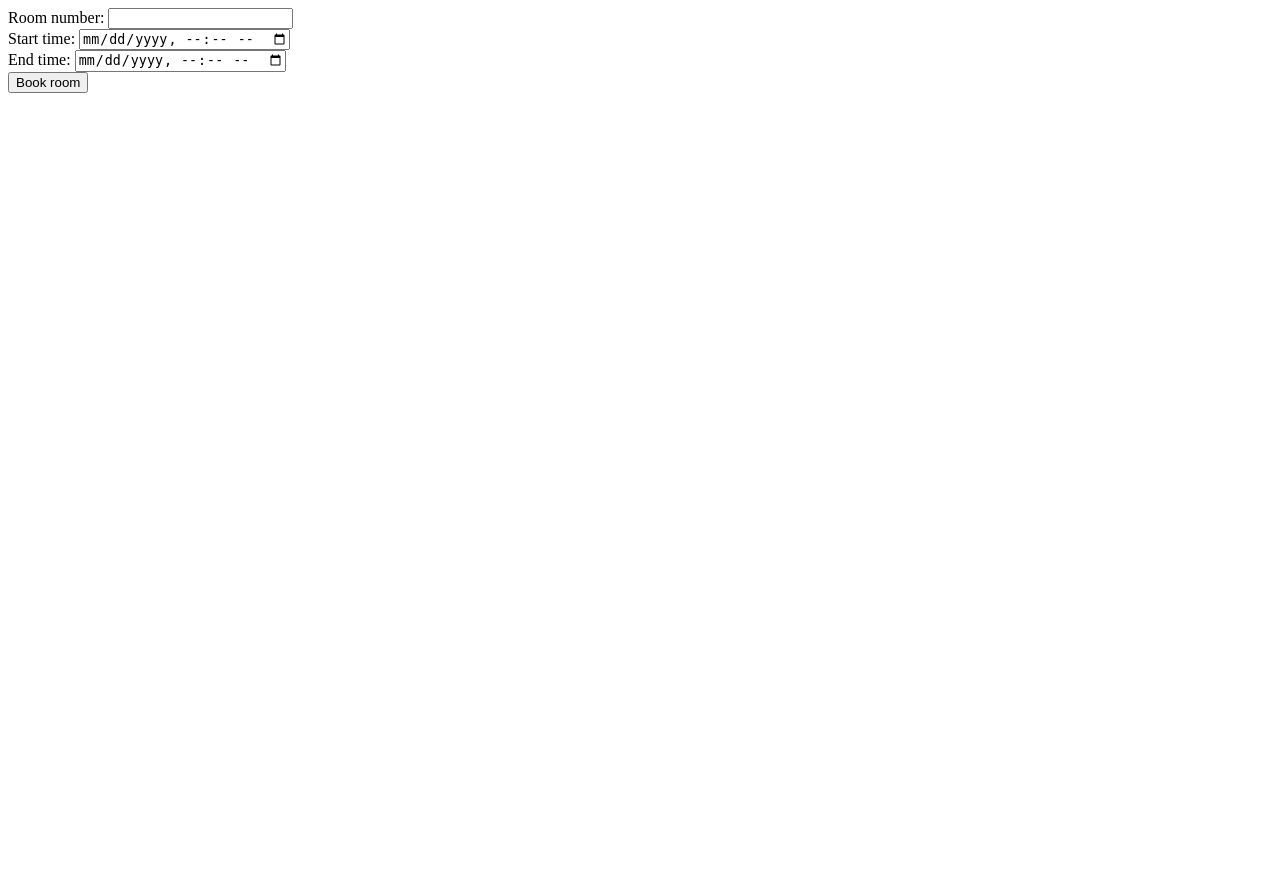
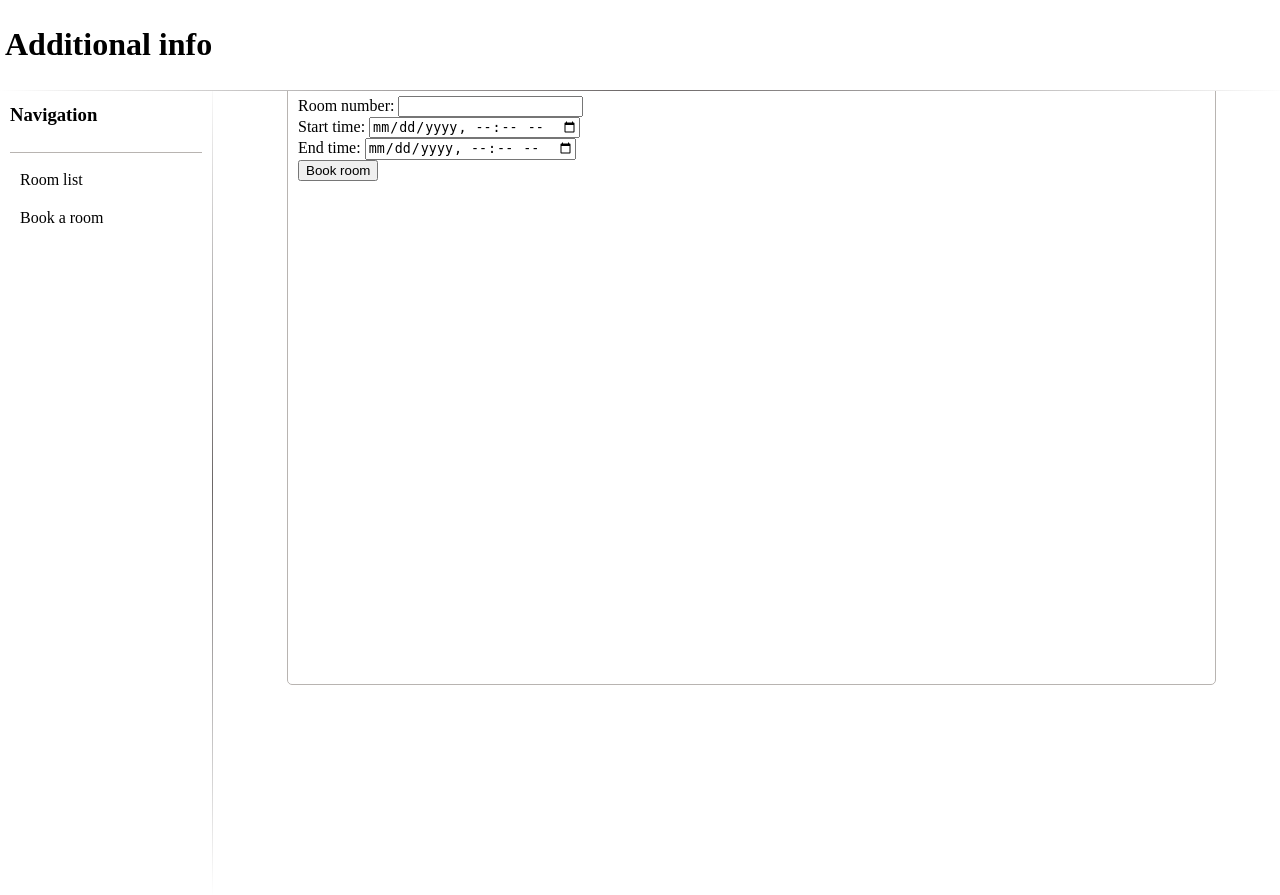
Before and after one commit to ProstoMakcc/booking, a Django app: page /book/ in a window 1280 px wide. Before the commit the page ends 93 px from the top, so only its background shows below. Run offline with Django 5.2, Linux system fonts and the light colour scheme.

Commit message:
Added static folder and some style

```diff
--- a/core/settings.py
+++ b/core/settings.py
@@ -117,6 +117,10 @@ USE_TZ = True
 # https://docs.djangoproject.com/en/5.1/howto/static-files/
 
 STATIC_URL = 'static/'
+STATICFILES_DIRS = [
+    BASE_DIR / "static",
+]
+STATIC_ROOT = BASE_DIR / "staticfiles"
 
 # Default primary key field type
 # https://docs.djangoproject.com/en/5.1/ref/settings/#default-auto-field
--- /dev/null
+++ b/static/css/style.css
@@ -0,0 +1,82 @@
+html {
+    height: 100%;
+}
+
+body {
+    padding-top: 75px;
+    display: flex;
+    flex-direction: row;
+    margin: 0;
+    background-repeat: no-repeat;
+    background-attachment: fixed;
+    height: 100vh;
+}
+
+.room {
+    border: 1px solid #b8b4b1;
+    border-radius: 5px;
+    padding: 10px;
+    margin: 10px;
+    height: 300px;
+    width: 310px;
+    box-sizing: border-box;
+}
+
+.header {
+    z-index: 1;
+    background-color: white;
+    position: fixed;
+    top: 0;
+    left: 0;
+    border-bottom: 1px solid #b8b4b1;
+    padding: 5px;
+    height: 10%;
+    width: 100%;
+    border-image: linear-gradient(to right, #ffffff, #6b6666, #ffffff) 1;
+}
+
+.sidebar {
+    display: flex;
+    flex-direction: column;
+    width: 15%;
+    height: 100vh;
+    margin-right: 5%;
+    padding: 10px;
+    border-right: 1px solid #b8b4b1;
+    flex-shrink: 0;
+    border-image: linear-gradient(to bottom, #ffffff, #6b6666, #ffffff) 1;
+}
+
+.sidebar hr {
+    width: 100%; /* Ensure the horizontal line takes the full width */
+    border: none; /* Remove default border */
+    border-top: 1px solid #b8b4b1; /* Add custom border */
+}
+
+.main-content {
+    display: flex;
+    flex-wrap: wrap;
+    flex: 1;
+}
+
+.navigation {
+    background-color: white;
+    border-radius: 5px;
+    padding: 5px;
+    margin: 5px;
+}
+
+.navigation:hover {
+    background-color: #b8b4b1;
+}
+
+a {
+    text-decoration: none;
+    color: black;
+}
+
+.details, .bookform {
+    height: 75%;
+    width: 100%;
+    margin-right: 5%;
+}
--- /dev/null
+++ b/templates/base.html
@@ -0,0 +1,26 @@
+<!DOCTYPE html>
+<html lang="en">
+<head>
+    <meta charset="UTF-8">
+    <meta name="viewport" content="width=device-width, initial-scale=1.0">
+    <title>Booking app</title>
+    {% load static %}
+    <link rel="stylesheet" href="{% static 'css/style.css' %}">
+</head>
+<body>
+    <div class="header gradient-border">
+        <h1>Additional info</h1>
+    </div>
+
+    <div class="sidebar gradient-border">
+        <h3>Navigation</h3>
+        <hr>
+        <a class="navigation" href="{% url 'room-list' %}">Room list</a>
+        <a class="navigation" href="{% url 'book-room' %}">Book a room</a>
+    </div>
+
+    {% block content %}
+
+    {% endblock %}
+</body>
+</html>
--- a/templates/booking/booking-form.html
+++ b/templates/booking/booking-form.html
@@ -1,3 +1,7 @@
+{% extends "base.html" %}
+
+{% block content %}
+    <div class="room bookform">
         <form method="POST" action="{% url 'book-room' %}">
             {% csrf_token %}
             <div>
@@ -15,3 +19,5 @@
 
             <button type="submit">Book room</button>
         </form>
+    </div>
+{% endblock %}
```
Also changed, not shown: templates/booking/room-details.html (+10 -7 lines), templates/booking/room-list.html (+13 -5 lines). Lines whose indentation alone changed are shown as unchanged.
